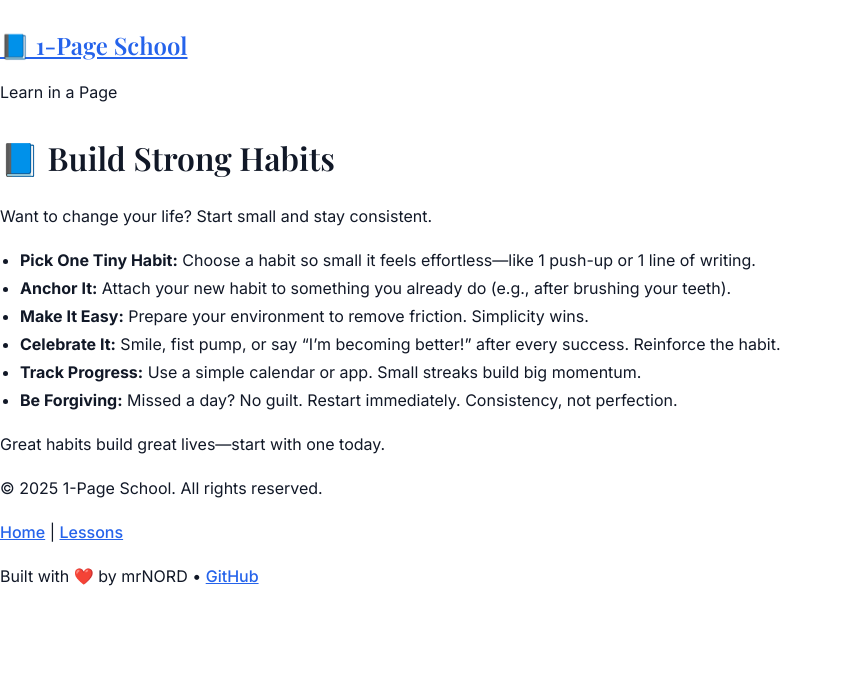
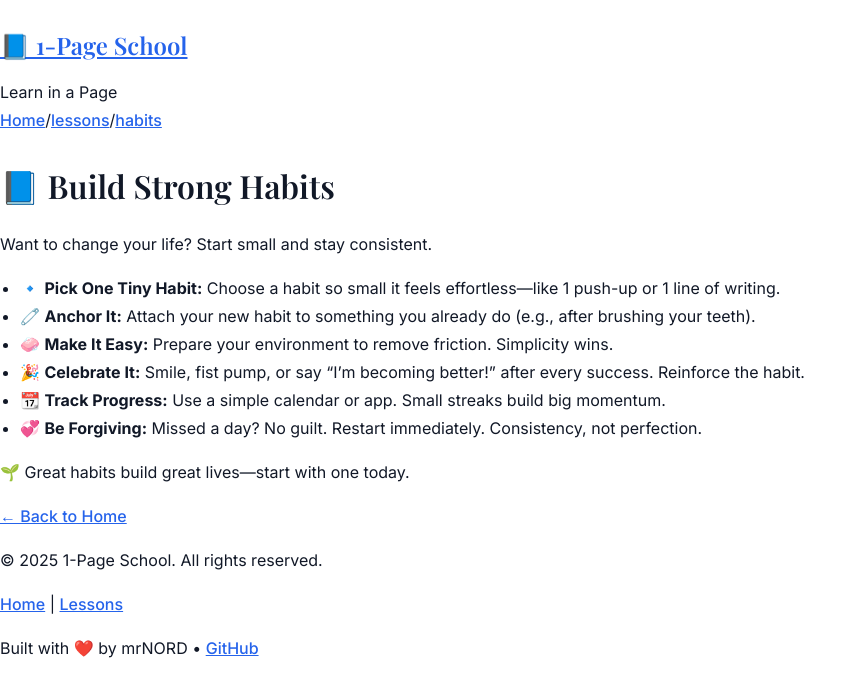
Before and after one commit to iamanvar3/1page-school, a Next.js app: page /lessons/habits in a window 1280 px wide. Shown: the top 696 px of the page, without its empty margins (0-863 px from the left). Built offline with nearby package versions, Linux system fonts and the light colour scheme; a web font is replaced by a local one.

Commit message:
Update page.tsx

```diff
--- a/app/lessons/habits/page.tsx
+++ b/app/lessons/habits/page.tsx
@@ -1,17 +1,33 @@
+'use client';
+import Breadcrumb from '@/components/Breadcrumb';
+import Link from 'next/link';
+
 export default function BuildStrongHabits() {
   return (
-    <main className="prose mx-auto px-4 py-10">
-      <h1>📘 Build Strong Habits</h1>
-      <p>Want to change your life? Start small and stay consistent.</p>
-      <ul>
-        <li><strong>Pick One Tiny Habit:</strong> Choose a habit so small it feels effortless—like 1 push-up or 1 line of writing.</li>
-        <li><strong>Anchor It:</strong> Attach your new habit to something you already do (e.g., after brushing your teeth).</li>
-        <li><strong>Make It Easy:</strong> Prepare your environment to remove friction. Simplicity wins.</li>
-        <li><strong>Celebrate It:</strong> Smile, fist pump, or say “I’m becoming better!” after every success. Reinforce the habit.</li>
-        <li><strong>Track Progress:</strong> Use a simple calendar or app. Small streaks build big momentum.</li>
-        <li><strong>Be Forgiving:</strong> Missed a day? No guilt. Restart immediately. Consistency, not perfection.</li>
-      </ul>
-      <p>Great habits build great lives—start with one today.</p>
-    </main>
+    <>
+      <Breadcrumb />
+      <main className="max-w-2xl mx-auto p-6 space-y-6">
+        <h1 className="text-4xl font-bold mb-2">📘 Build Strong Habits</h1>
+        <p className="text-lg text-gray-700">
+          Want to change your life? Start small and stay consistent.
+        </p>
+        <ul className="list-disc pl-5 space-y-2">
+          <li>🔹 <strong>Pick One Tiny Habit:</strong> Choose a habit so small it feels effortless—like 1 push-up or 1 line of writing.</li>
+          <li>🧷 <strong>Anchor It:</strong> Attach your new habit to something you already do (e.g., after brushing your teeth).</li>
+          <li>🧼 <strong>Make It Easy:</strong> Prepare your environment to remove friction. Simplicity wins.</li>
+          <li>🎉 <strong>Celebrate It:</strong> Smile, fist pump, or say “I’m becoming better!” after every success. Reinforce the habit.</li>
+          <li>📆 <strong>Track Progress:</strong> Use a simple calendar or app. Small streaks build big momentum.</li>
+          <li>💞 <strong>Be Forgiving:</strong> Missed a day? No guilt. Restart immediately. Consistency, not perfection.</li>
+        </ul>
+        <p className="font-semibold text-blue-700">
+          🌱 Great habits build great lives—start with one today.
+        </p>
+        <p className="mt-4">
+          <Link href="/" className="text-gray-600 hover:underline">
+            ← Back to Home
+          </Link>
+        </p>
+      </main>
+    </>
   );
 }
```
